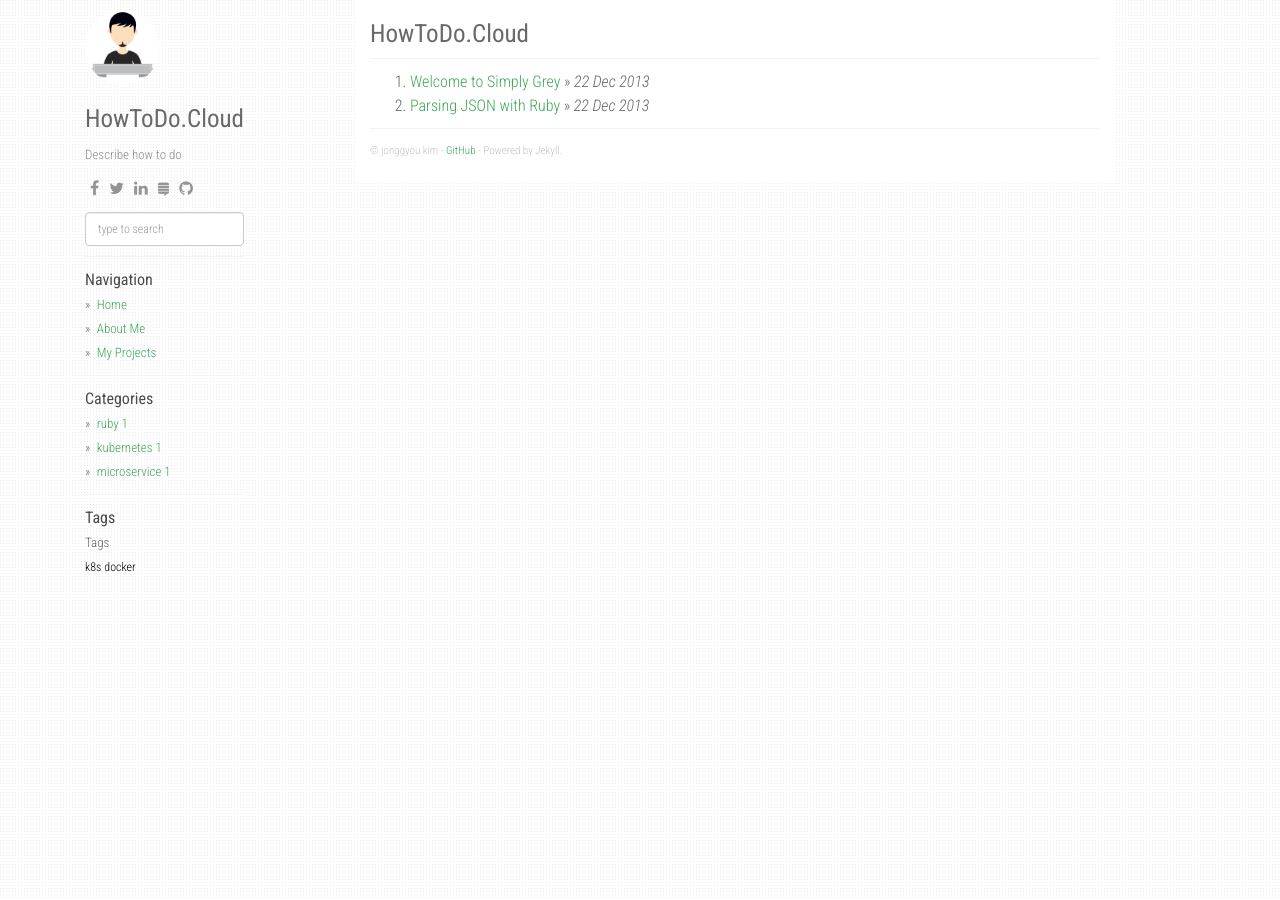
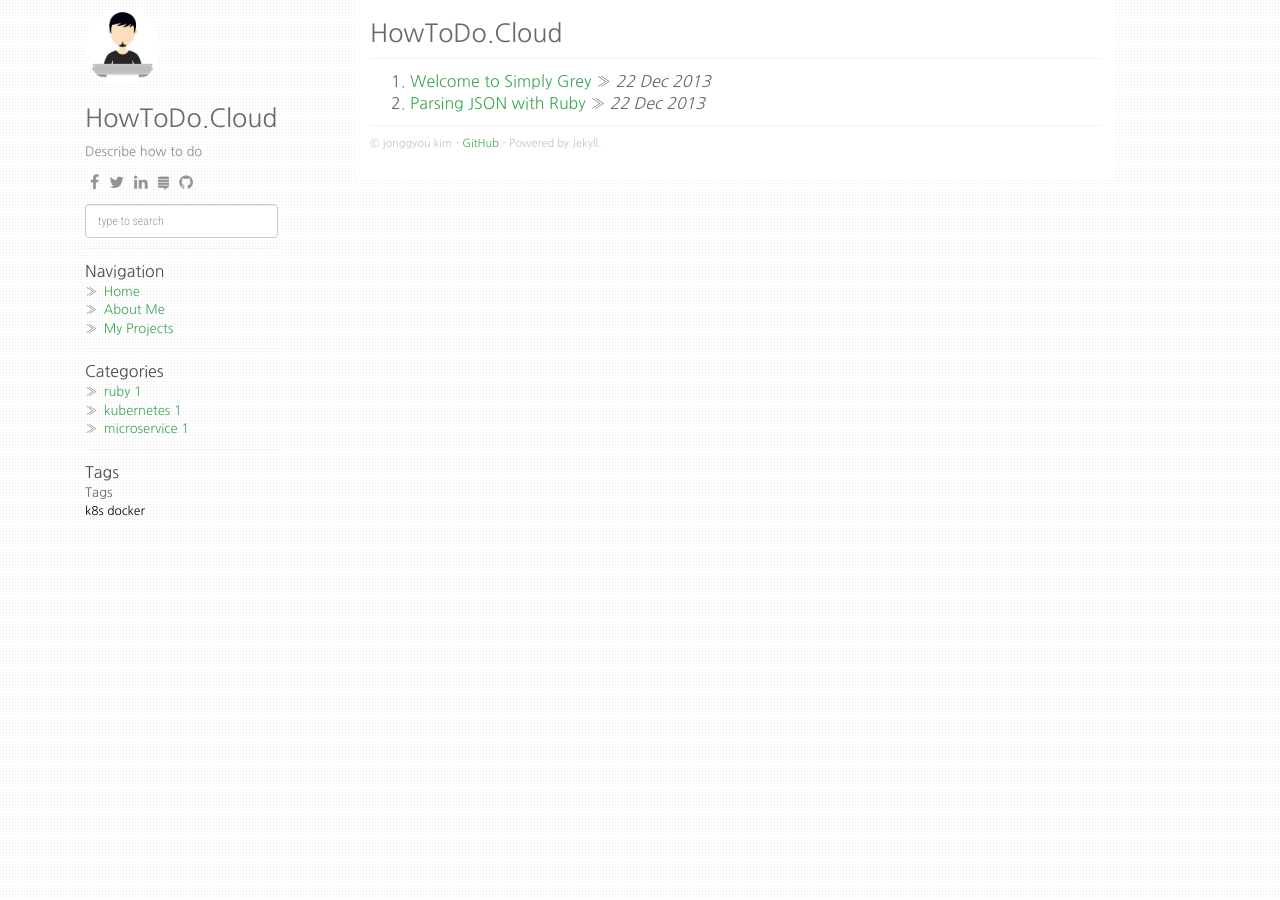
Before and after one commit to shiftyou/howtodo.cloud, a Jekyll site: the page built from index.html, in a window 1280 px wide. Built offline with Jekyll 4.4.1, drawn with Linux system fonts in a browser that asks for light colours; nearby versions of some CDN libraries; the list of posts is cut into pages by our own code.

Commit message:
font change

```diff
--- a/static/css/main.css
+++ b/static/css/main.css
@@ -1,11 +1,9 @@
-@font-face { font-family: 'NanumBarunGothic';
-src: url('/fonts/NanumBarunGothic.eot');
-}
+@import url(//fonts.googleapis.com/earlyaccess/nanumgothic.css);
 
 body {
-  font-family: "NanumBarunGothic", "Roboto Condensed", Arial, sans-serif;
+  font-family: "Nanum Gothic", "Roboto Condensed", Arial, sans-serif;
   background: url("/static/img/subtle_dots.png");
-  line-height: 1.5em;
+/*  line-height: 1.5em; */
   font-weight: 300;
   font-size: 16px;
   color: #666;
```
